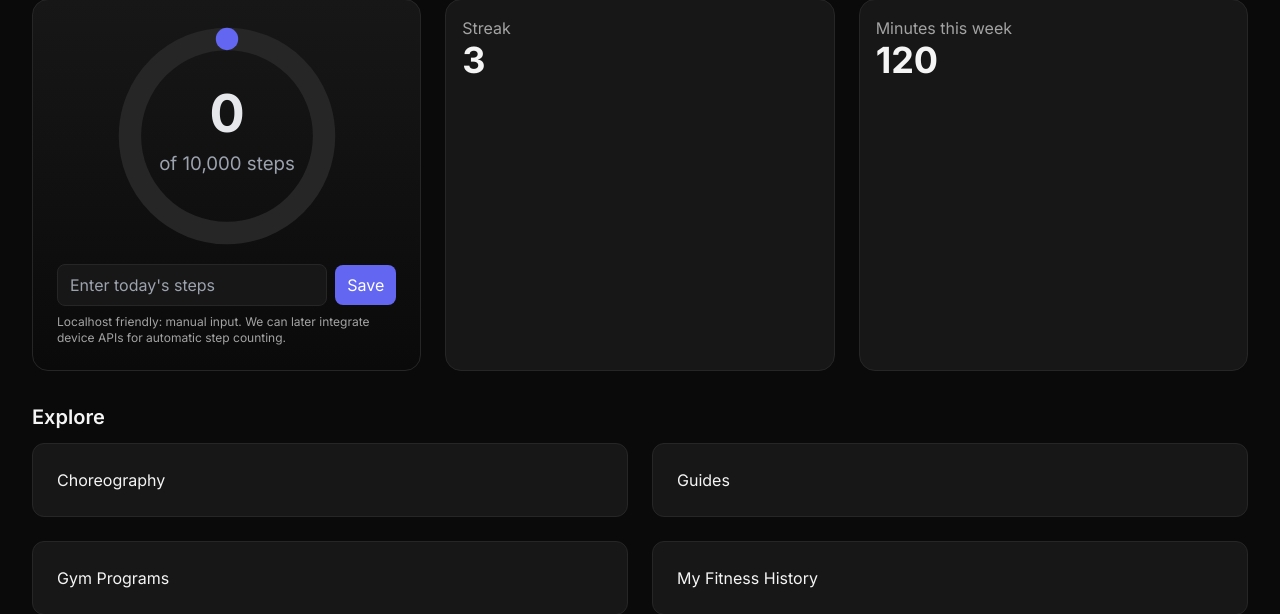
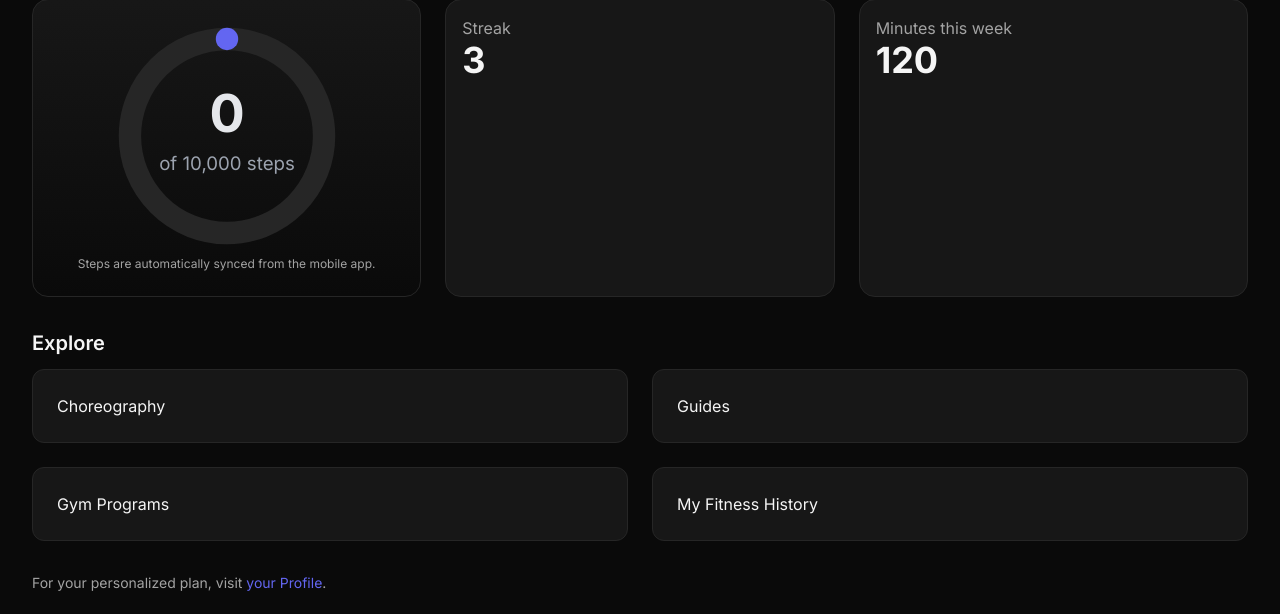
Before and after one commit to Chris-calm/Fitshop-Hub, a PHP site: the page made by pages/fitness.php in a window 1280 px wide. Shown: the part 148-762 px from the top of the page. Run offline with PHP 8.4, Linux system fonts and the light colour scheme; the template is opened without the code that fills it, so the values that code supplies are empty; some libraries are stand-ins or nearby versions.

Commit message:
ui: Auto-synced fitness dashboard

```diff
--- a/pages/fitness.php
+++ b/pages/fitness.php
@@ -5,17 +5,20 @@
       <svg viewBox="0 0 120 120" class="w-56 h-56">
         <circle cx="60" cy="60" r="52" stroke="#262626" stroke-width="12" fill="none" />
         <circle id="stepsArc" cx="60" cy="60" r="52" stroke="#6366F1" stroke-width="12" fill="none" stroke-linecap="round" transform="rotate(-90 60 60)" stroke-dasharray="0 999" />
+        <circle cx="60" cy="8" r="5" fill="#6366F1" />
         <text id="stepsToday" x="60" y="58" text-anchor="middle" fill="#e5e7eb" font-size="28" font-weight="700">0</text>
         <text id="stepsGoal" x="60" y="78" text-anchor="middle" fill="#9ca3af" font-size="10">of 10,000 steps</text>
       </svg>
-      <div class="mt-4 w-full flex items-center gap-2">
-        <input id="stepsInput" type="number" min="0" class="flex-1 bg-neutral-900 border border-neutral-800 rounded-lg px-3 py-2" placeholder="Enter today's steps" />
-        <button id="saveStepsBtn" class="px-3 py-2 rounded-lg bg-brand text-white">Save</button>
+      <p class="text-xs text-neutral-400 mt-2">Steps are automatically synced from the mobile app.</p>
     </div>
-      <p class="text-xs text-neutral-400 mt-2">Localhost friendly: manual input. We can later integrate device APIs for automatic step counting.</p>
+    <div class="rounded-2xl border border-neutral-800 bg-neutral-900 p-4">
+      <div class="text-neutral-400">Streak</div>
+      <div id="streak" class="text-4xl font-bold">0</div>
     </div>
-    <div class="rounded-2xl border border-neutral-800 bg-neutral-900 p-4"><div class="text-neutral-400">Streak</div><div id="streak" class="text-4xl font-bold">0</div></div>
-    <div class="rounded-2xl border border-neutral-800 bg-neutral-900 p-4"><div class="text-neutral-400">Minutes this week</div><div id="minutes" class="text-4xl font-bold">0</div></div>
+    <div class="rounded-2xl border border-neutral-800 bg-neutral-900 p-4">
+      <div class="text-neutral-400">Minutes this week</div>
+      <div id="minutes" class="text-4xl font-bold">0</div>
+    </div>
   </div>
   <h3 class="text-xl font-semibold mt-8 mb-3">Explore</h3>
   <div class="grid grid-cols-1 sm:grid-cols-2 gap-6">
@@ -34,8 +37,6 @@
   const arc = document.getElementById('stepsArc');
   const tToday = document.getElementById('stepsToday');
   const tGoal = document.getElementById('stepsGoal');
-  const input = document.getElementById('stepsInput');
-  const btn = document.getElementById('saveStepsBtn');
   const elStreak = document.getElementById('streak');
   const elMinutes = document.getElementById('minutes');
   const R = 52, C = 2*Math.PI*R;
@@ -47,28 +48,22 @@
     tToday.textContent = steps.toLocaleString();
   }
   setProgress(0);
-  // Auto-load stats for today
+
+  async function loadStats(){
     try {
-    fetch('index.php?page=api_fitness_stats')
-      .then(r=>r.ok?r.json():null)
-      .then(data=>{
+      const r = await fetch('index.php?page=api_fitness_stats', { headers: { 'Cache-Control': 'no-cache' } });
+      const data = r.ok ? await r.json() : null;
       if (!data || !data.ok) return;
       goal = Math.max(1, parseInt(data.steps_goal||goal,10));
       tGoal.textContent = `of ${goal.toLocaleString()} steps`;
       const today = Math.max(0, parseInt(data.today_steps||0,10));
       setProgress(today);
-        if (input) input.value = today;
       if (elStreak) elStreak.textContent = String(data.streak||0);
       if (elMinutes) elMinutes.textContent = String(data.minutes_week||0);
-      }).catch(()=>{});
     } catch(e) {}
-  if (btn) btn.addEventListener('click', async ()=>{
-    const steps = Math.max(0, parseInt(input.value||'0',10));
-    setProgress(steps);
-    try {
-      const resp = await fetch('index.php?page=api_steps_save', { method:'POST', headers:{'Content-Type':'application/x-www-form-urlencoded'}, body:`steps=${encodeURIComponent(steps)}&force=1` });
-      await resp.json();
-    } catch (e) { /* ignore for demo */ }
-  });
+  }
+
+  loadStats();
+  setInterval(loadStats, 30_000);
 })();
 </script>
```
Lines whose indentation alone changed are shown as unchanged.
